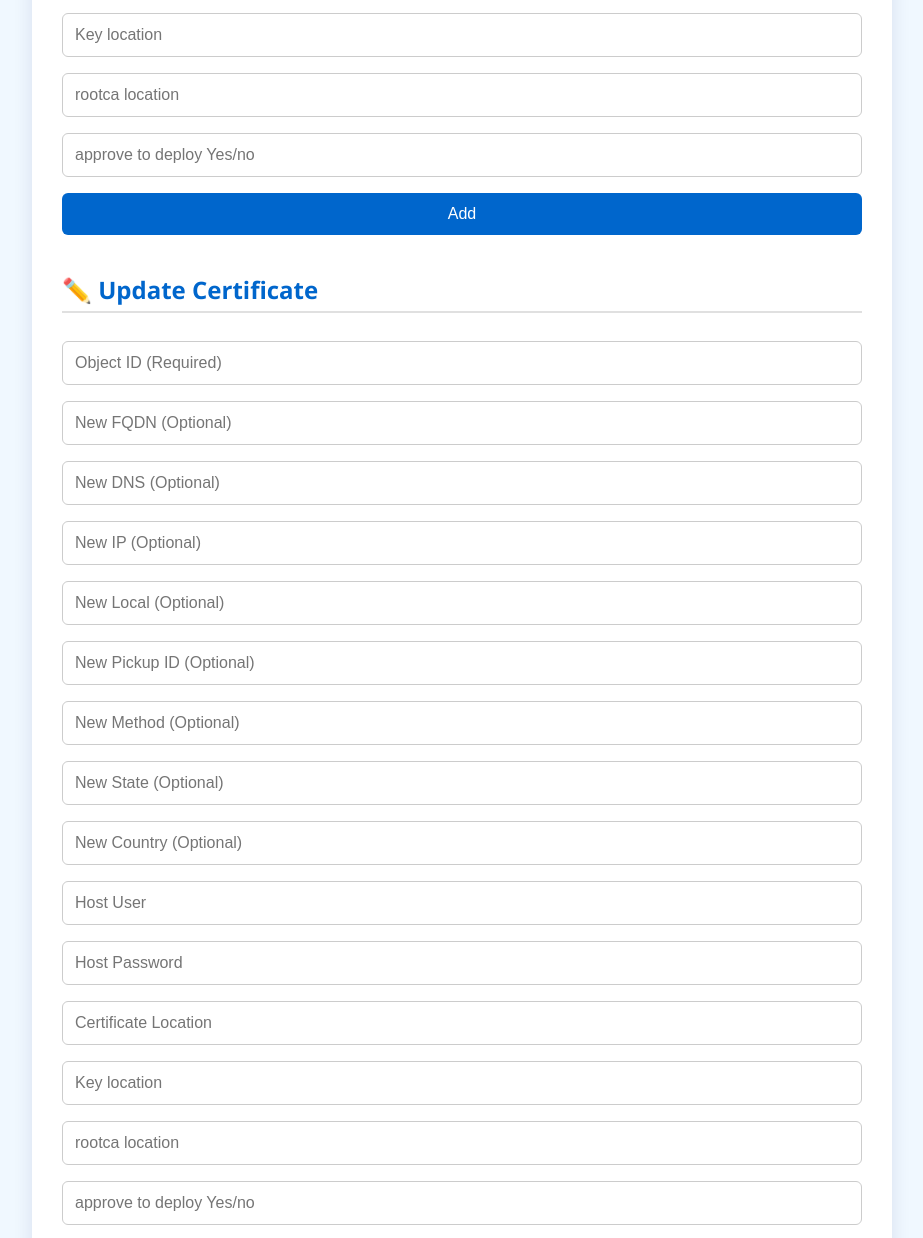
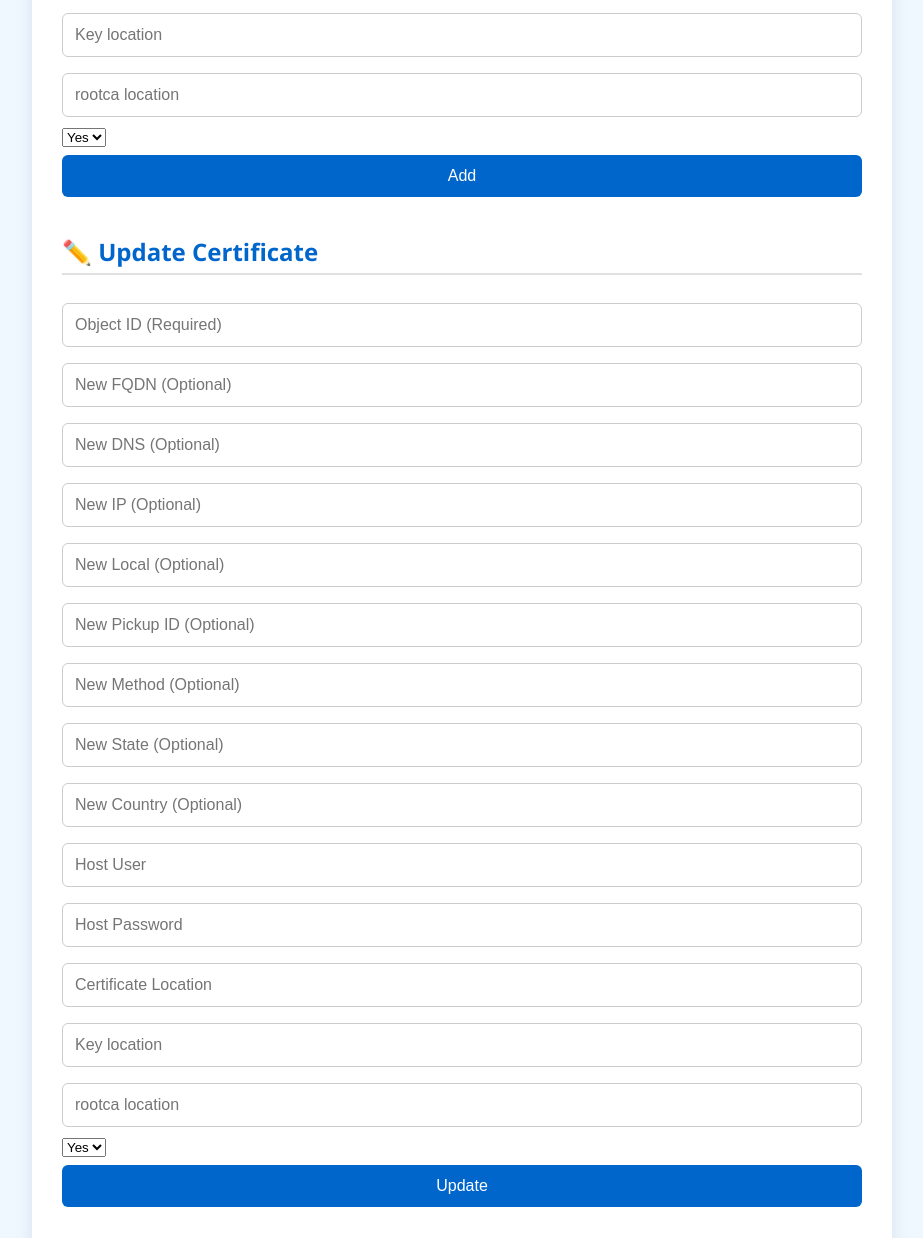
Before and after one commit to syelba/CertAutomation, a plain HTML site: page Maintaining Certificate App/index.html in a window 1280 px wide. Shown: the part 1122-2360 px from the top of the page, without its empty margins (178-1101 px from the left). Drawn offline with Linux system fonts and the light colour scheme.

Commit message:
Update index.html

```diff
--- a/Maintaining Certificate App/index.html
+++ b/Maintaining Certificate App/index.html
@@ -86,7 +86,7 @@
         <input type="text" name="cert_path" placeholder="Certificate Location">
         <input type="text" name="key" placeholder="Key location">
         <input type="text" name="rootca" placeholder="rootca location">
-        <input type="text" name="approve" placeholder="approve to deploy Yes/no">
+        <select name="approve"> <option value="Yes">Yes</option> <option value="No">No</option> </select>
         <button onclick="addCertificate()">Add</button>
       </div>
     </div>
@@ -108,7 +108,7 @@
         <input type="text" name="cert_path" placeholder="Certificate Location">
         <input type="text" name="key" placeholder="Key location">
         <input type="text" name="rootca" placeholder="rootca location">
-        <input type="text" name="approve" placeholder="approve to deploy Yes/no">
+        <select name="approve"> <option value="Yes">Yes</option> <option value="No">No</option> </select>
         <button onclick="updateCertificate()">Update</button>
       </div>
     </div>
```
